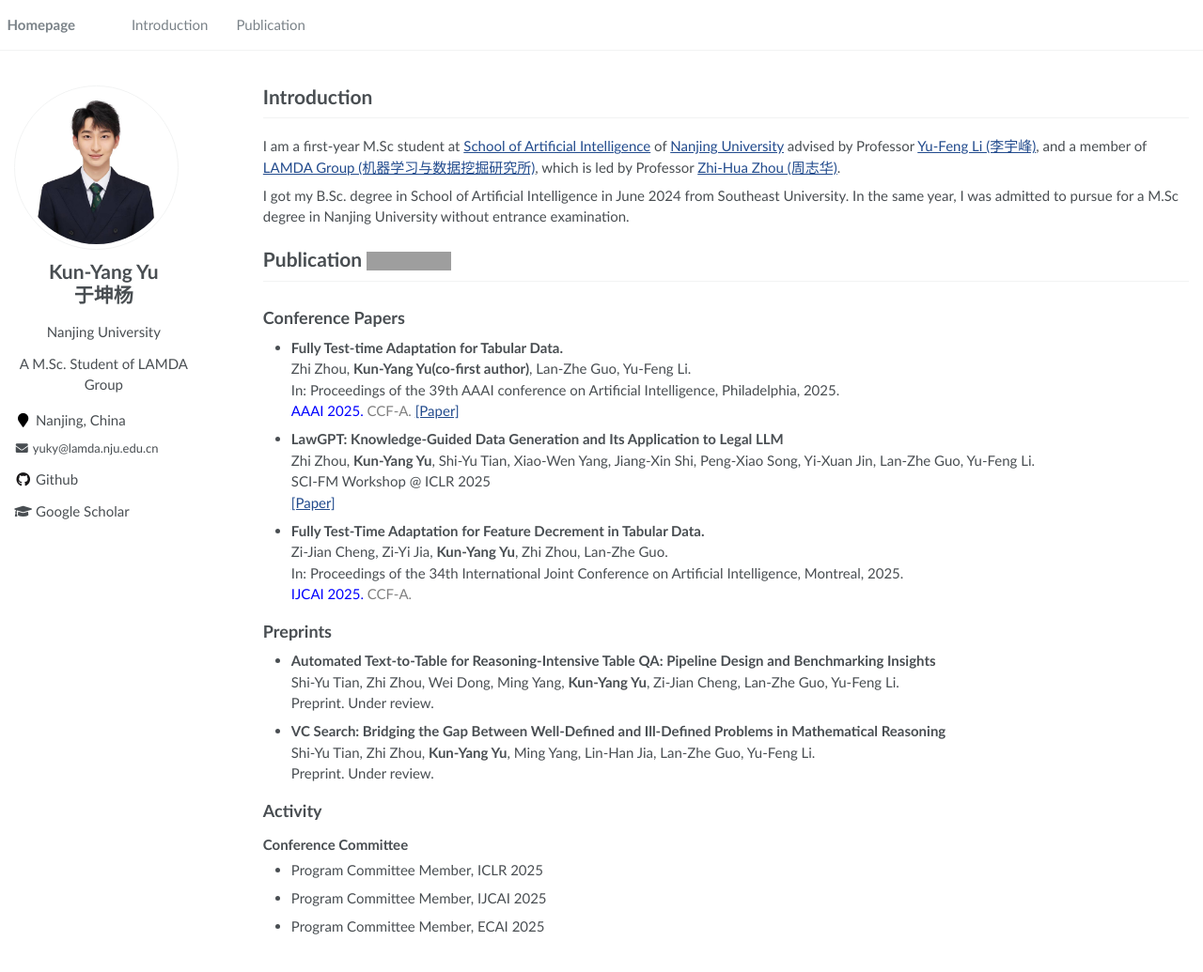
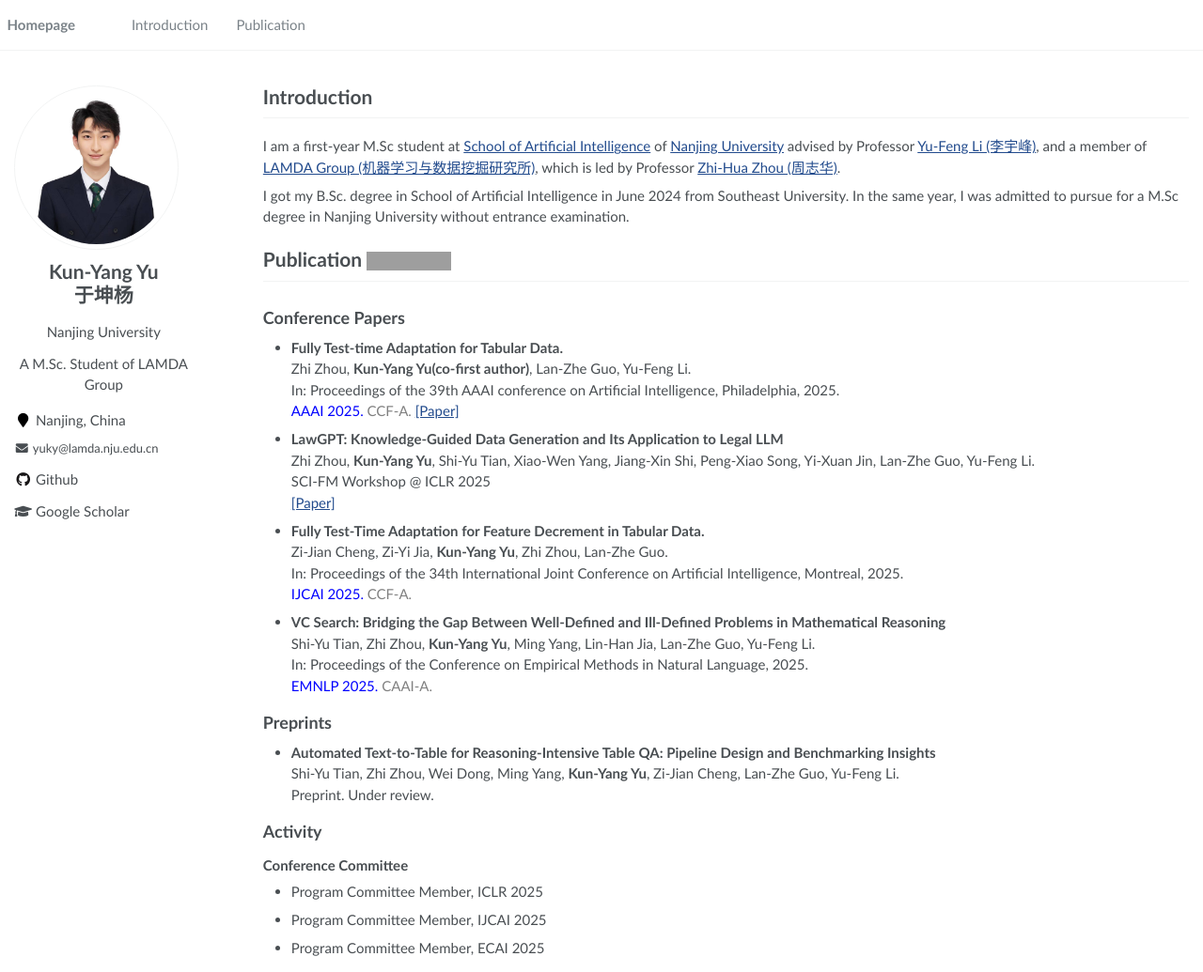
Before and after one commit to kunyang-YU/kunyang-YU.github.io, a Jekyll site: the page built from _pages/about.md, in a window 1280 px wide and 1035 px high. Shown: the whole window at 94% size. Built offline with Jekyll 4.4.1, drawn with Linux system fonts in a browser that asks for light colours; grey boxes are pictures that could not be loaded.

Commit message:
add emnlp

```diff
--- a/_pages/about.md
+++ b/_pages/about.md
@@ -46,15 +46,18 @@ In: Proceedings of the 34th International Joint Conference on Artificial Intelli
 <span style="color:blue">IJCAI 2025.</span>
 <span style="color:grey">CCF-A.</span>
 
+- **VC Search: Bridging the Gap Between Well-Defined and Ill-Defined Problems in Mathematical Reasoning** <br>
+Shi-Yu Tian, Zhi Zhou, **Kun-Yang Yu**, Ming Yang, Lin-Han Jia, Lan-Zhe Guo, Yu-Feng Li.<br>
+In: Proceedings of the Conference on Empirical Methods in Natural Language, 2025. <br>
+<span style="color:blue">EMNLP 2025.</span>
+<span style="color:grey">CAAI-A.</span>
+
 ## Preprints
 
 - **Automated Text-to-Table for Reasoning-Intensive Table QA: Pipeline Design and Benchmarking Insights** <br>
 Shi-Yu Tian, Zhi Zhou, Wei Dong, Ming Yang, **Kun-Yang Yu**, Zi-Jian Cheng, Lan-Zhe Guo, Yu-Feng Li. <br>
 Preprint. Under review.
 
-- **VC Search: Bridging the Gap Between Well-Defined and Ill-Defined Problems in Mathematical Reasoning** <br>
-Shi-Yu Tian, Zhi Zhou, **Kun-Yang Yu**, Ming Yang, Lin-Han Jia, Lan-Zhe Guo, Yu-Feng Li.<br>
-Preprint. Under review.
 
 ## Activity
 
```
